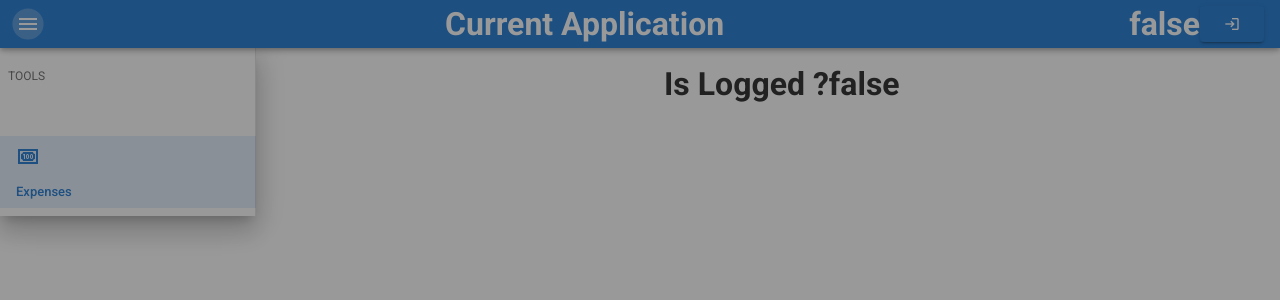
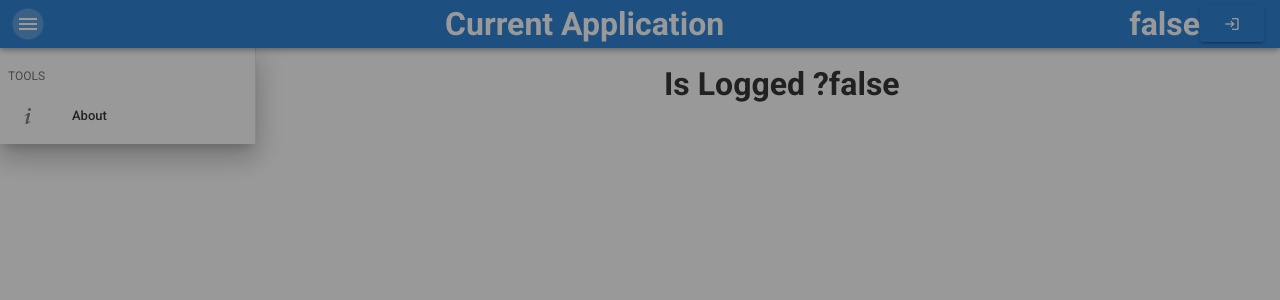
Before and after one commit to maldestor95/recipebook, a Vue app: page / in a window 1280 px wide. Both pictures are taken after a click on the button 28 px from the left and 24 px from the top of the page. Shown: the top 300 px of the page. Built offline with nearby package versions, Linux system fonts and the light colour scheme.

Commit message:
filter navigation list

```diff
--- a/src/App.vue
+++ b/src/App.vue
@@ -14,21 +14,18 @@
             <v-list dense>
               <v-subheader>TOOLS</v-subheader>
               <v-list-item-group v-model="item" color="primary">
-                <v-list-item v-for="(item, i) in navlist" :key="i">
-                  <div v-if="item.logrequired">
+                <v-list-item v-for="(item, i) in navlistfiltered" :key="i">
                   <v-list-item-icon>
                     <v-icon v-text="item.icon"></v-icon>
                   </v-list-item-icon>
                   <v-list-item-content>
                     <v-list-item-title v-text="item.text"></v-list-item-title>
                   </v-list-item-content>
-                  </div>
                 </v-list-item>
               </v-list-item-group>
             </v-list>
           </v-navigation-drawer>
         </v-col>
-
         <v-col>
           <v-container>
             <v-row>
@@ -46,7 +43,6 @@
 <script>
 import LoginUser from "./components/LoginUser.vue";
 import storey from "./store.js";
-
 export default {
   name: "App",
   components: {
@@ -59,9 +55,14 @@ export default {
     item: 1,
     navlist: [
       {
+        icon: "mdi-information-variant",
+        text: "About",
+        logrequired: false
+      },
+      {
         icon: "mdi-alert-box",
         text: "Risks",
-        logrequired: false
+        logrequired: true
       },
       {
         icon: "mdi-cash-100",
@@ -71,8 +72,12 @@ export default {
     ]
   }),
   computed: {
-    navlistfilter() {
-      return this.data;
+    // filter navlist depending on user's right to access other menus
+    navlistfiltered() {
+      const res = this.navlist.filter(
+        nav => !nav.logrequired | this.Store.logged
+      );
+      return res;
     }
   }
 };
```
Lines whose indentation alone changed are shown as unchanged.
